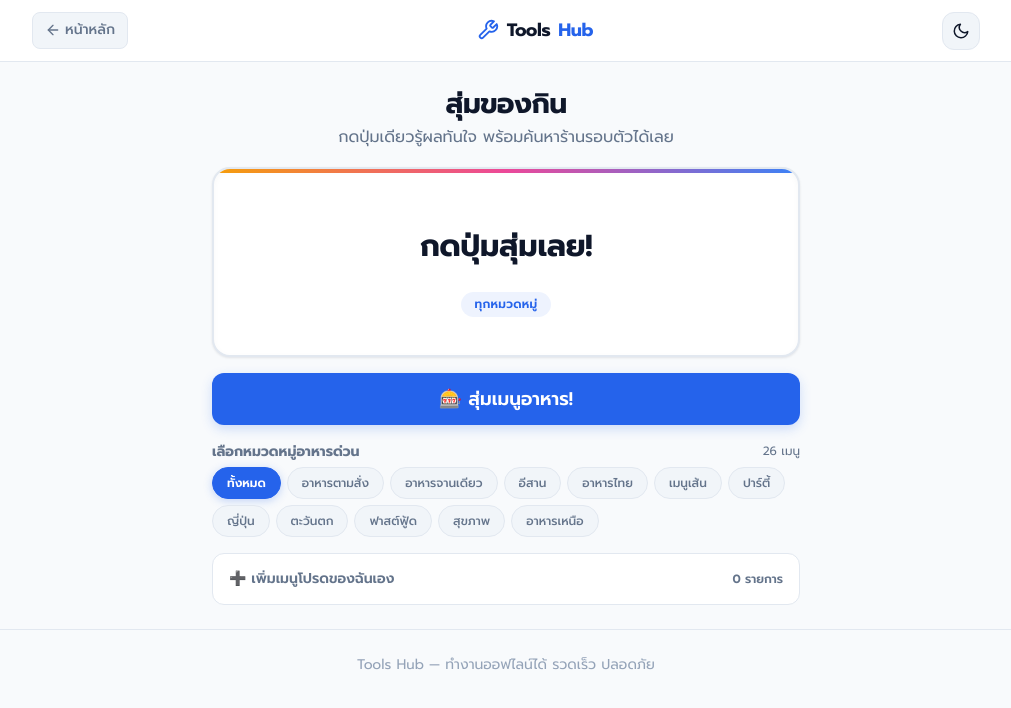
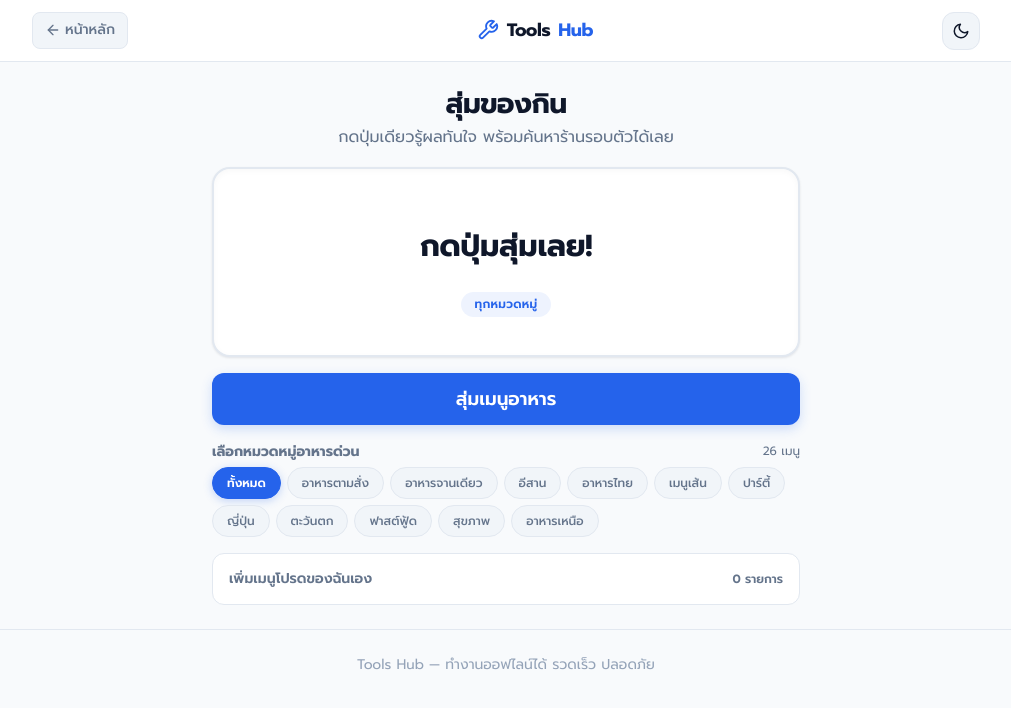
Before and after one commit to padtanakran/web-tools, a plain HTML site: page tools/random-food.html in a window 1280 px wide. Shown: the whole page, without its empty margins (134-1145 px from the left). Drawn offline with Linux system fonts and the light colour scheme.

Commit message:
fix(random-food): remove top accent bar, remove all emojis, and update AGENTS.md rules

```diff
--- a/tools/random-food.html
+++ b/tools/random-food.html
@@ -28,14 +28,6 @@
       text-align: center;
       margin-bottom: var(--space-md);
       user-select: none;
-    }
-
-    .slot-machine-box::before {
-      content: '';
-      position: absolute;
-      top: 0; left: 0; right: 0;
-      height: 4px;
-      background: linear-gradient(90deg, #f59e0b, #ec4899, #3b82f6);
     }
 
     .slot-reel {
@@ -214,7 +206,7 @@
 
       <!-- Main Spin Button -->
       <button id="spin-btn" class="btn btn-primary btn-block spin-btn" aria-label="กดสุ่มเมนูอาหาร">
-        🎰 สุ่มเมนูอาหาร!
+        สุ่มเมนูอาหาร
       </button>
 
       <!-- Sub Actions (ค้นหาร้าน / สุ่มใหม่) -->
@@ -243,7 +235,7 @@
       <!-- Collapsible My Custom Foods (พับไว้ด้านล่างเพื่อความสะอาดตา) -->
       <details class="custom-accordion mt-md">
         <summary>
-          <span>➕ เพิ่มเมนูโปรดของฉันเอง</span>
+          <span>เพิ่มเมนูโปรดของฉันเอง</span>
           <span class="text-xs text-muted" id="custom-count-tag">0 รายการ</span>
         </summary>
         <div style="padding-top:var(--space-sm);">
@@ -352,7 +344,7 @@
           const customPill = document.createElement('button');
           customPill.type = 'button';
           customPill.className = 'quick-pill' + (activeCategory === 'my_custom' ? ' active' : '');
-          customPill.textContent = '⭐ เมนูของฉัน';
+          customPill.textContent = 'เมนูของฉัน';
           customPill.addEventListener('click', () => {
             if (isSpinning) return;
             activeCategory = 'my_custom';
@@ -377,7 +369,7 @@
         if (isSpinning) return;
         isSpinning = true;
         spinBtn.disabled = true;
-        spinBtn.innerHTML = '🎰 กำลังสุ่ม...';
+        spinBtn.innerHTML = 'กำลังสุ่ม...';
         subActionsBox.classList.add('hidden');
 
         slotNameEl.classList.remove('pop-win');
@@ -413,7 +405,7 @@
 
             subActionsBox.classList.remove('hidden');
             spinBtn.disabled = false;
-            spinBtn.innerHTML = '🎰 สุ่มเมนูอาหาร!';
+            spinBtn.innerHTML = 'สุ่มเมนูอาหาร';
             isSpinning = false;
           }
         }
```
Also changed, not shown: 1 other file.
